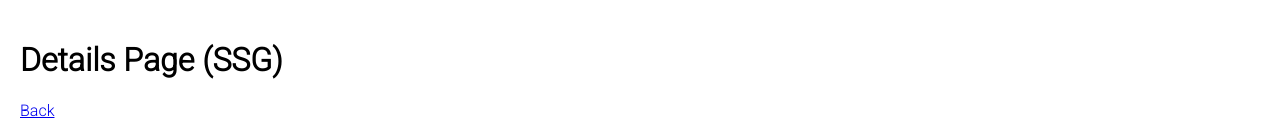
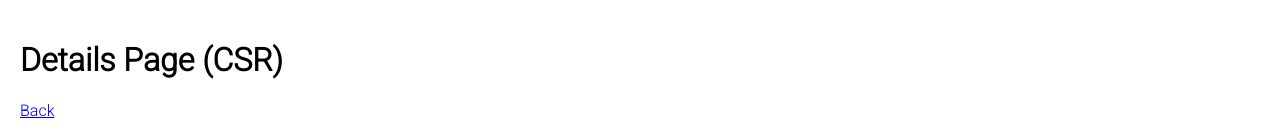
Before and after one commit to jsphkhan/cra-training-app, a React (Create React App) app: page /details in a window 1280 px wide. Shown: the top 136 px of the page. Built offline with nearby package versions, Linux system fonts and the light colour scheme.

Commit message:
feat: route level code splitting

```diff
--- a/src/App.js
+++ b/src/App.js
@@ -2,8 +2,8 @@ import React from 'react';
 import { BrowserRouter as Router, Routes, Route } from 'react-router-dom';
 
 // normal import the pages
-import HomePage from './pages/home';
-import DetailsPage from './pages/details';
+// import HomePage from './pages/home';
+// import DetailsPage from './pages/details';
 
 //route level code splitting
 /*
@@ -12,20 +12,22 @@ import DetailsPage from './pages/details';
 
   webpackPrefetch: true
 */
-// const HomePage = React.lazy(() =>
-//   import(/* webpackChunkName: "homeChunk" */ './pages/home')
-// );
-// const DetailsPage = React.lazy(() =>
-//   import(/* webpackChunkName: "detailsChunk" */ './pages/details')
-// );
+const HomePage = React.lazy(() =>
+  import(/* webpackChunkName: "homeChunk" */ './pages/home')
+);
+const DetailsPage = React.lazy(() =>
+  import(/* webpackChunkName: "detailsChunk" */ './pages/details')
+);
 
 function App() {
   return (
     <Router>
-      <Routes>
-        <Route path='/' element={<HomePage />} />
-        <Route path='/details' element={<DetailsPage />} />
-      </Routes>
+      <React.Suspense fallback={<p>Loading...</p>}>
+        <Routes>
+          <Route path='/' element={<HomePage />} />
+          <Route path='/details' element={<DetailsPage />} />
+        </Routes>
+      </React.Suspense>
     </Router>
   );
 }
--- a/src/pages/details.js
+++ b/src/pages/details.js
@@ -15,7 +15,7 @@ export default function DetailsPage() {
 
   return (
     <div className='detailscontainer'>
-      <h1>Details Page (SSG)</h1>
+      <h1>Details Page (CSR)</h1>
       <Link to='/'>Back</Link>
       <div>
         <p>
--- a/src/pages/home.js
+++ b/src/pages/home.js
@@ -27,7 +27,7 @@ export default function HomePage() {
   return (
     <>
       <div className='homecontainer'>
-        <h1>Home Page (SSR)</h1>
+        <h1>Home Page (CSR)</h1>
         <Link to='/details'>Details</Link>
       </div>
       {/* <div className='hero'> */}
```
